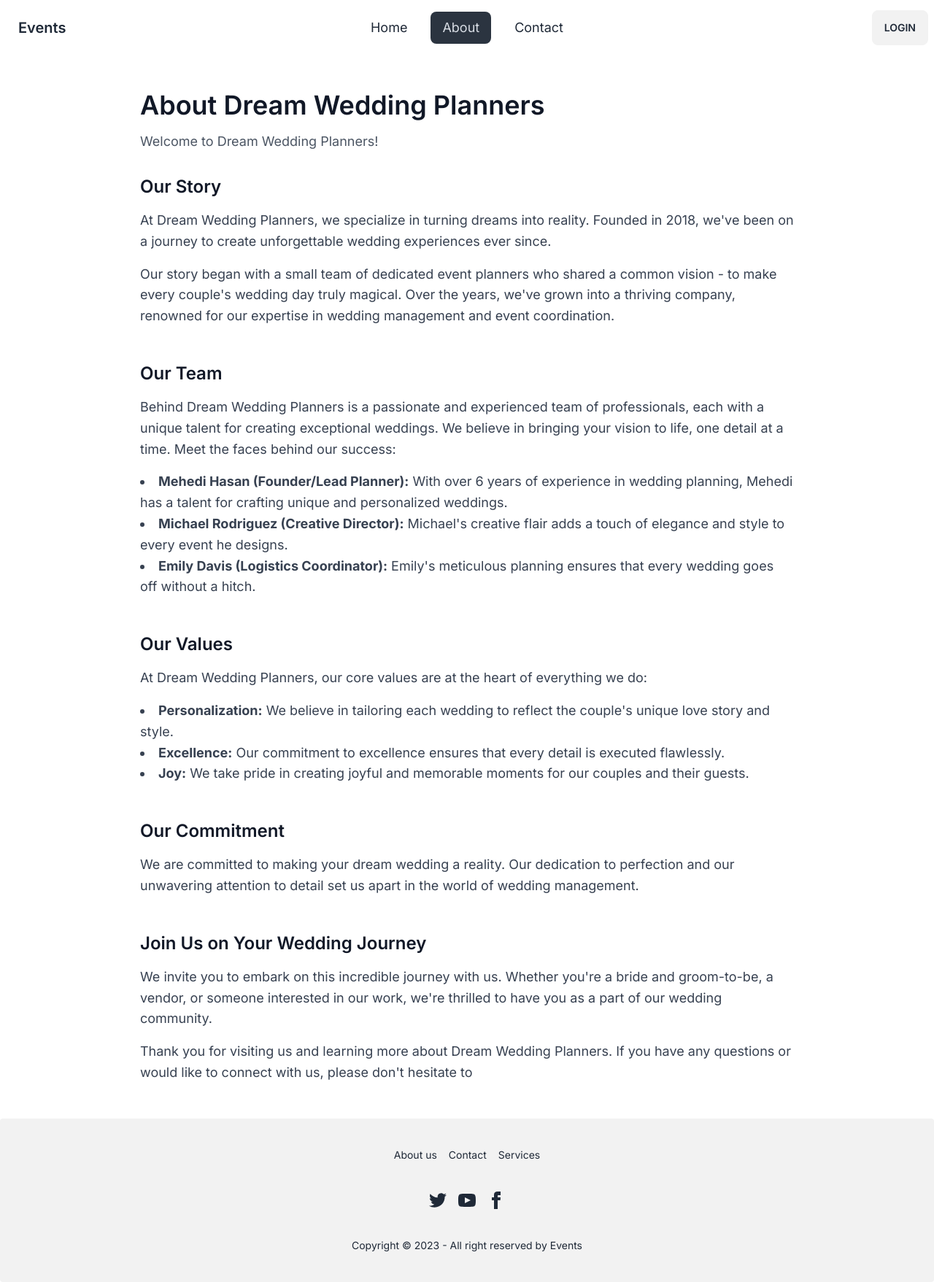
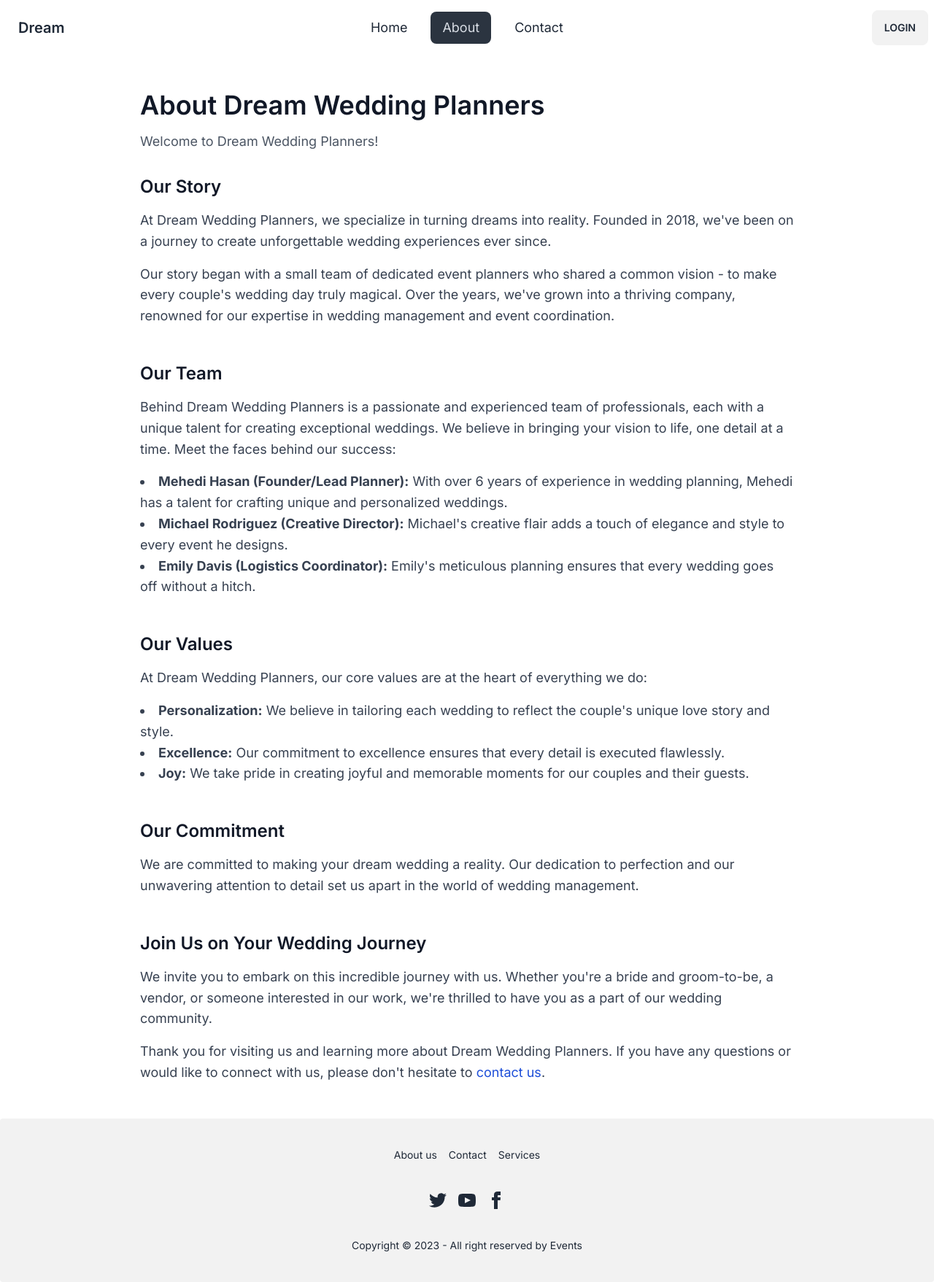
Before and after one commit to mehediy/wedding-event-management, a React (Vite) app: page /about in a window 1280 px wide. Shown: the whole page at 73% size. Built offline with nearby package versions, Linux system fonts and the light colour scheme; no server answers.

Commit message:
link name fix

```diff
--- a/src/Pages/About.jsx
+++ b/src/Pages/About.jsx
@@ -101,7 +101,11 @@ const About = () => {
           <p className="text-gray-700 mt-4">
             Thank you for visiting us and learning more about Dream Wedding
             Planners. If you have any questions or would like to connect with
-            us, please don't hesitate to <Link to={"/contact"} />
+            us, please don't hesitate to{" "}
+            <Link className="text-blue-700" to={"/contact"}>
+              contact us
+            </Link>
+            .
           </p>
         </section>
       </div>
--- a/src/components/Header/Navbar.jsx
+++ b/src/components/Header/Navbar.jsx
@@ -57,7 +57,7 @@ const Navbar = () => {
             </ul>
           </div>
           <Link to={"/"} className="btn btn-ghost normal-case text-xl">
-            Events
+            Dream
           </Link>
         </div>
         <div className="navbar-center hidden lg:flex">
```
